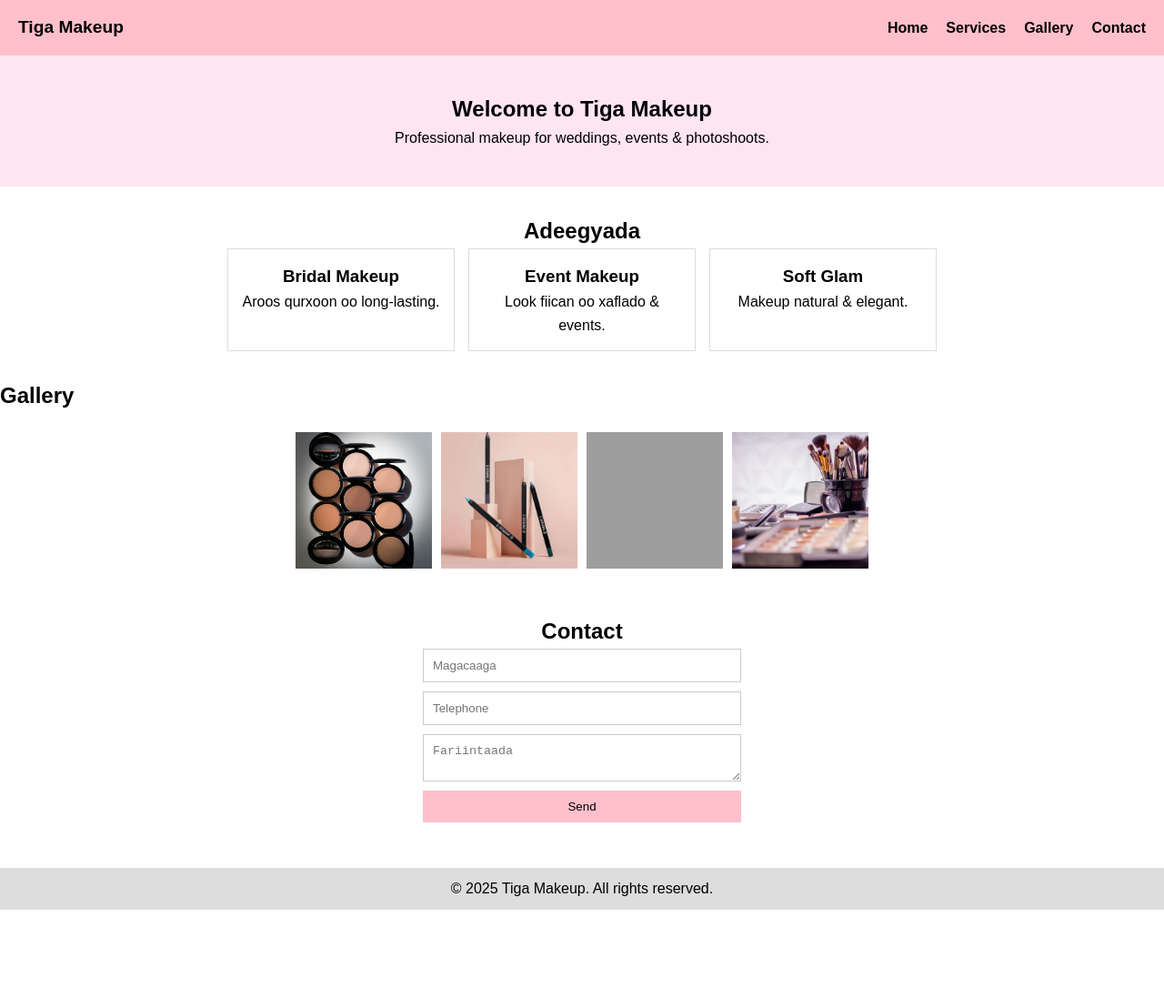
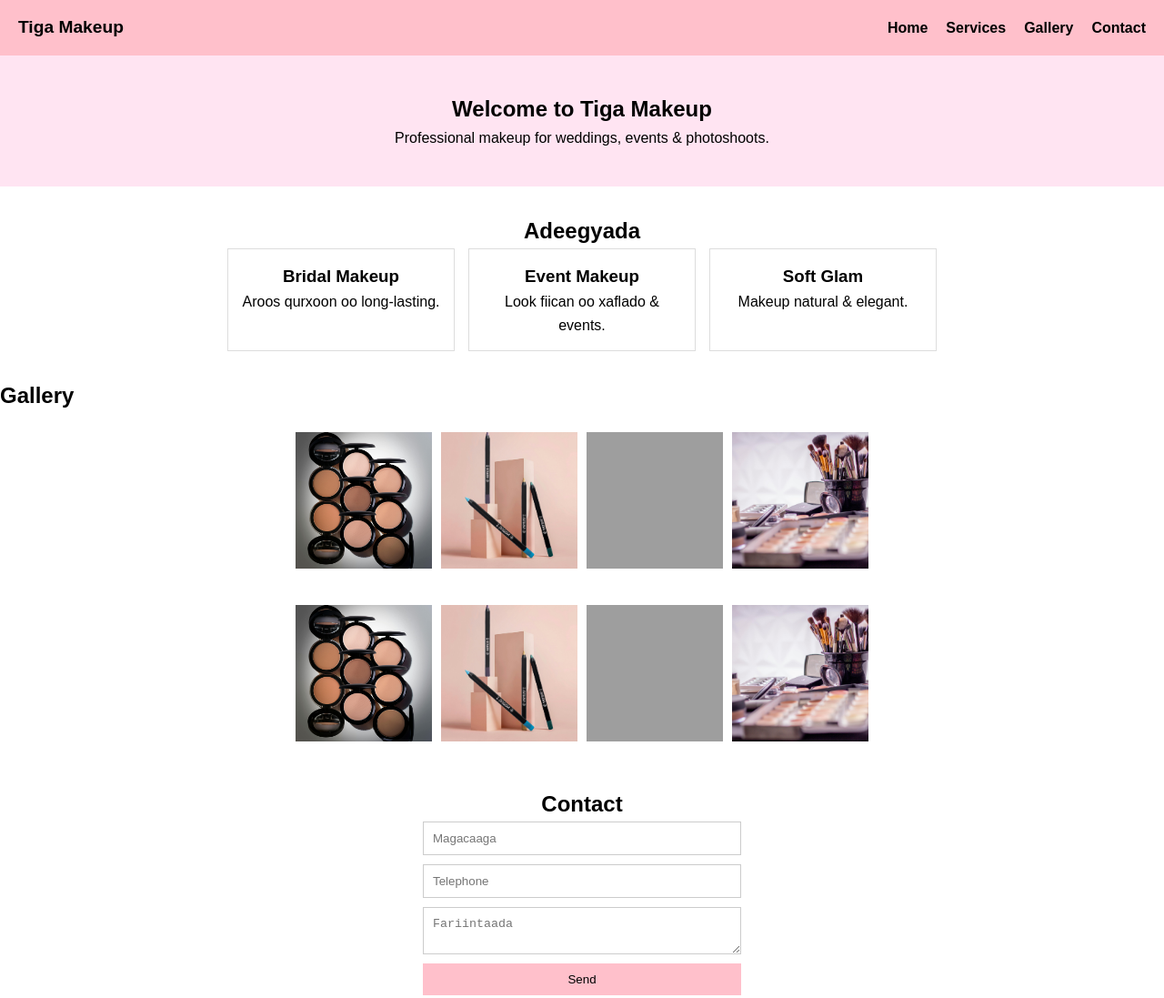
Before and after one commit to sureermohamutt1234-source/MY-THIRD-PROJECT, a plain HTML site: page makup.html in a window 1280 px wide. Shown: the top 1097 px of the page at 91% size. Before the commit the page ends 1000 px from the top, so only its background shows below. Drawn offline with Linux system fonts and the light colour scheme; grey boxes are pictures that could not be loaded.

Commit message:
adding images

```diff
--- a/makup.html
+++ b/makup.html
@@ -68,6 +68,13 @@
       <img src="pexels-paduret-1377034.jpg" alt="">
       <img src="pexels-andersonguerra-1115128.jpg" alt="">
     </div>
+
+     <div class="gallery-box">
+      <img src="pexels-828860-2732197.jpg" alt="">
+      <img src="pexels-828860-2517447.jpg" alt="">
+      <img src="pexels-paduret-1377034.jpg" alt="">
+      <img src="pexels-andersonguerra-1115128.jpg" alt="">
+    </div>
   </section>
 
   <!-- Contact Section -->
```
